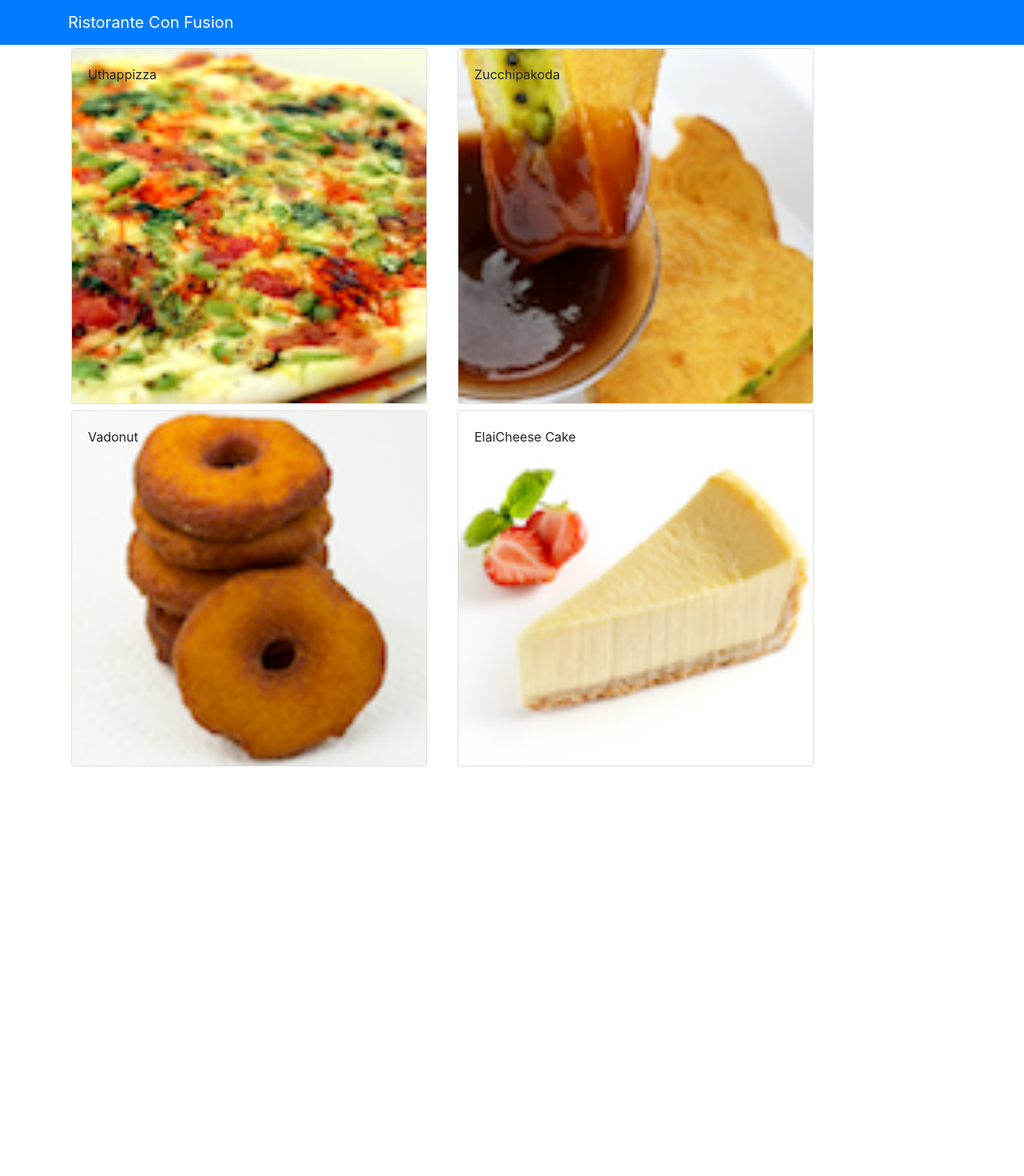
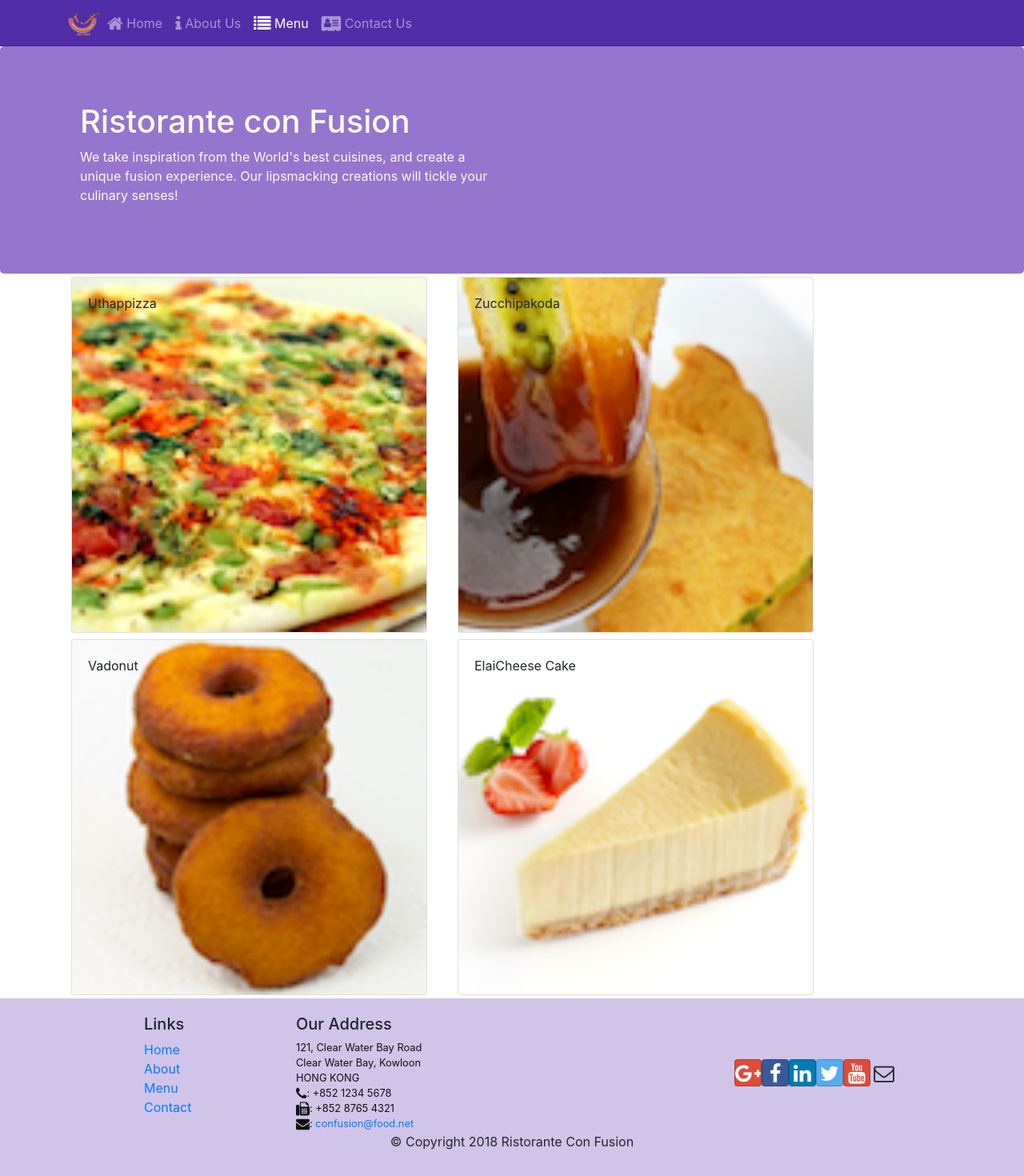
Before and after one commit to Jeerihon/confusion-react, a React (Create React App) app: page /menu in a window 1280 px wide. Shown: the top 1470 px of the page at 80% size. Before the commit the page ends 962 px from the top, so only its background shows below. Built offline with nearby package versions, Linux system fonts and the light colour scheme.

Commit message:
react route

```diff
--- a/package.json
+++ b/package.json
@@ -7,9 +7,12 @@
     "@testing-library/react": "^9.5.0",
     "@testing-library/user-event": "^7.2.1",
     "bootstrap": "^4.5.0",
+    "bootstrap-social": "^5.1.1",
+    "font-awesome": "^4.7.0",
     "react": "^16.13.1",
     "react-dom": "^16.13.1",
     "react-popper": "^2.2.3",
+    "react-router-dom": "^5.2.0",
     "react-scripts": "3.4.1",
     "reactstrap": "^8.4.1"
   },
--- /dev/null
+++ b/src/App.css
@@ -0,0 +1,34 @@
+.row-header {
+  margin:0px auto;
+  padding:0px auto;
+}
+
+.row-content  {
+  margin:0px auto;
+  padding: 50px 0px 50px 0px;
+  border-bottom: 1px ridge;
+  min-height:400px;
+}
+
+.footer {
+  background-color: #D1C4E9;
+  margin:0px auto;
+  padding: 20px 0px 20px 0px;
+}
+
+.jumbotron  {
+  padding:70px 30px 70px 30px;
+  margin:0px auto;
+  background: #9575CD ;
+  color:floralwhite;
+}
+
+address {
+  font-size:80%;
+  margin:0px;
+  color:#0f0f0f;
+}
+
+.navbar-dark {
+  background-color: #512DA8;
+}
--- a/src/App.js
+++ b/src/App.js
@@ -1,13 +1,16 @@
 import React, { Component } from 'react';
+import { BrowserRouter } from 'react-router-dom';
 
 import Main from './components/MainComponent';
 
 class App extends Component {
   render() {
     return (
-      <div>
-        <Main />
-      </div>
+      <BrowserRouter>
+        <div>
+          <Main />
+        </div>
+      </BrowserRouter>
     );
   }
 }
--- /dev/null
+++ b/src/components/FooterComponent.js
@@ -0,0 +1,78 @@
+import React from "react";
+import { Link } from 'react-router-dom';
+
+const Footer = (props) => (
+  <div className="footer">
+    <div className="container">
+      <div className="row justify-content-center">
+        <div className="col-4 offset-1 col-sm-2">
+          <h5>Links</h5>
+          <ul className="list-unstyled">
+            <li><Link to="/home">Home</Link></li>
+
+            <li><Link to="/aboutus">About</Link></li>
+
+            <li><Link to="/menu">Menu</Link></li>
+
+            <li><Link to="/contactus">Contact</Link></li>
+          </ul>
+        </div>
+
+        <div className="col-7 col-sm-5">
+          <h5>Our Address</h5>
+
+          <address>
+            121, Clear Water Bay Road
+            <br />
+            Clear Water Bay, Kowloon
+            <br />
+            HONG KONG
+            <br />
+            <i className="fa fa-phone fa-lg"></i>: +852 1234 5678
+            <br />
+            <i className="fa fa-fax fa-lg"></i>: +852 8765 4321
+            <br />
+            <i className="fa fa-envelope fa-lg"></i>:{" "}
+            <a href="mailto:confusion@food.net">confusion@food.net</a>
+          </address>
+        </div>
+
+        <div className="col-12 col-sm-4 align-self-center">
+          <div className="text-center">
+            <a className="btn btn-social-icon btn-google" href="http://google.com/+">
+              <i className="fa fa-google-plus"></i>
+            </a>
+
+            <a className="btn btn-social-icon btn-facebook" href="http://www.facebook.com/profile.php?id=">
+              <i className="fa fa-facebook"></i>
+            </a>
+
+            <a className="btn btn-social-icon btn-linkedin" href="http://www.linkedin.com/in/">
+              <i className="fa fa-linkedin"></i>
+            </a>
+
+            <a className="btn btn-social-icon btn-twitter" href="http://twitter.com/">
+              <i className="fa fa-twitter"></i>
+            </a>
+
+            <a className="btn btn-social-icon btn-google" href="http://youtube.com/">
+              <i className="fa fa-youtube"></i>
+            </a>
+
+            <a className="btn btn-social-icon" href="mailto:">
+              <i className="fa fa-envelope-o"></i>
+            </a>
+          </div>
+        </div>
+      </div>
+
+      <div className="row justify-content-center">
+        <div className="col-auto">
+          <p>© Copyright 2018 Ristorante Con Fusion</p>
+        </div>
+      </div>
+    </div>
+  </div>
+);
+
+export default Footer;
--- /dev/null
+++ b/src/components/HeaderComponent.js
@@ -0,0 +1,88 @@
+import React, { Component } from "react";
+import {
+  Nav,
+  Navbar,
+  NavbarBrand,
+  NavbarToggler,
+  Collapse,
+  NavItem,
+  Jumbotron,
+} from "reactstrap";
+import { NavLink } from "react-router-dom";
+
+class Header extends Component {
+  constructor(props) {
+    super(props);
+
+    this.state = {
+      isNavOpen: false,
+    };
+  }
+
+  render() {
+    return (
+      <div>
+        <Navbar dark expand="md">
+          <div className="container">
+            <NavbarToggler onClick={() => { this.setState({ isNavOpen: !this.state.isNavOpen }); }} />
+
+            <NavbarBrand className="mr-auto" href="/">
+              <img
+                src="assets/images/logo.png"
+                height="30"
+                width="41"
+                alt="Ristorante Con Fusion"
+              />
+            </NavbarBrand>
+
+            <Collapse isOpen={this.state.isNavOpen} navbar>
+              <Nav navbar>
+                <NavItem>
+                  <NavLink className="nav-link" to="/home">
+                    <span className="fa fa-home fa-lg"></span> Home
+                  </NavLink>
+                </NavItem>
+
+                <NavItem>
+                  <NavLink className="nav-link" to="/aboutus">
+                    <span className="fa fa-info fa-lg"></span> About Us
+                  </NavLink>
+                </NavItem>
+
+                <NavItem>
+                  <NavLink className="nav-link" to="/menu">
+                    <span className="fa fa-list fa-lg"></span> Menu
+                  </NavLink>
+                </NavItem>
+
+                <NavItem>
+                  <NavLink className="nav-link" to="/contactus">
+                    <span className="fa fa-address-card fa-lg"></span> Contact Us
+                  </NavLink>
+                </NavItem>
+              </Nav>
+            </Collapse>
+          </div>
+        </Navbar>
+
+        <Jumbotron>
+          <div className="container">
+            <div className="row row-header">
+              <div className="col-12 col-sm-6">
+                <h1>Ristorante con Fusion</h1>
+
+                <p>
+                  We take inspiration from the World's best cuisines, and create
+                  a unique fusion experience. Our lipsmacking creations will
+                  tickle your culinary senses!
+                </p>
+              </div>
+            </div>
+          </div>
+        </Jumbotron>
+      </div>
+    );
+  }
+}
+
+export default Header;
--- /dev/null
+++ b/src/components/HomeComponent.js
@@ -0,0 +1,11 @@
+import React from 'react';
+
+function Home() {
+  return(
+    <div className="container">
+      <h4>Home</h4>
+    </div>
+  );
+}
+
+export default Home;
--- a/src/components/MainComponent.js
+++ b/src/components/MainComponent.js
@@ -1,9 +1,10 @@
 import React, { Component } from 'react';
+import { Switch, Route, Redirect } from 'react-router-dom';
 
-import { Navbar, NavbarBrand } from 'reactstrap';
-
+import Home from './HomeComponent';
 import Menu from './MenuComponent';
-import DishDetail from './DishdetailComponent';
+import Header from './HeaderComponent';
+import Footer from './FooterComponent';
 
 import { DISHES } from '../shared/dishes';
 
@@ -13,26 +14,21 @@
 
     this.state = {
       dishes: DISHES,
-      selectedDish: null,
     };
-  }
-
-  onDishSelect(dishId) {
-    this.setState({ selectedDish: dishId });
   }
 
   render() {
     return (
       <>
-        <Navbar dark color="primary">
-          <div className="container">
-            <NavbarBrand href="/">Ristorante Con Fusion</NavbarBrand>
-          </div>
-        </Navbar>
+        <Header />
 
-        <Menu dishes={this.state.dishes} onClick={(dishId) => this.onDishSelect(dishId)} />
+        <Switch>
+          <Route path='/home' component={() => <Home />} />
+          <Route exact path='/menu' component={() => <Menu dishes={this.state.dishes} />} />
+          <Redirect to="/home" />
+        </Switch>
 
-        <DishDetail dish={this.state.dishes.find((dish) => dish.id === this.state.selectedDish)} />
+        <Footer />
       </>
     );
   }
--- a/src/index.js
+++ b/src/index.js
@@ -1,7 +1,10 @@
 import React from 'react';
 import ReactDOM from 'react-dom';
 import 'bootstrap/dist/css/bootstrap.min.css';
+import 'font-awesome/css/font-awesome.min.css';
+import 'bootstrap-social/bootstrap-social.css';
 import './index.css';
+import './App.css';
 import App from './App';
 import * as serviceWorker from './serviceWorker';
 
```
Also changed, not shown: 1 other file (tests, documents, lock files or other folders).
